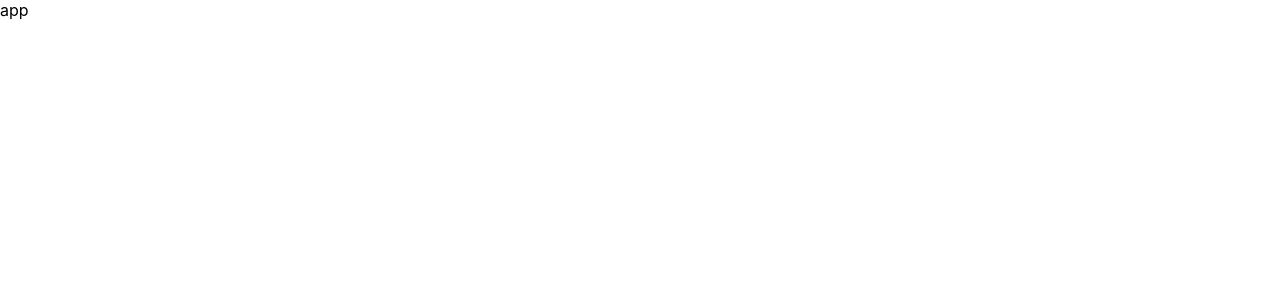
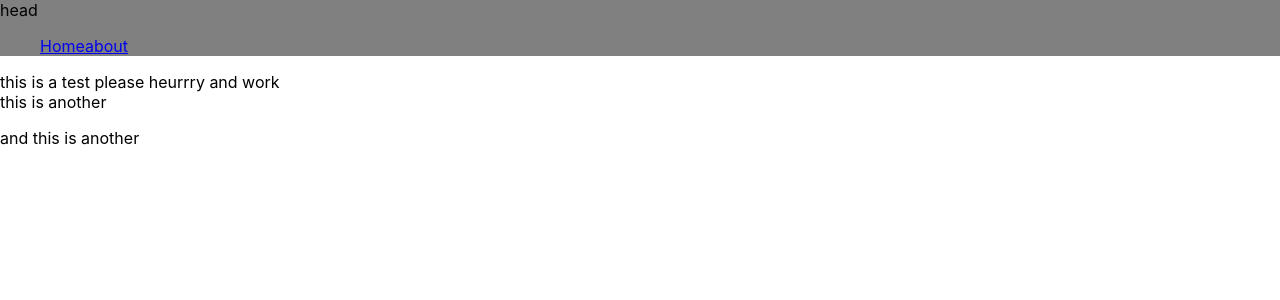
Before and after one commit to ZephaniahWillard2/My--Portfolio, a React (Create React App) app in the folder willard-port/: page / in a window 1280 px wide. Shown: the top 300 px of the page. Built offline with nearby package versions, Linux system fonts and the light colour scheme.

Commit message:
starting the basic structure

```diff
--- a/willard-port/src/App.js
+++ b/willard-port/src/App.js
@@ -1,9 +1,20 @@
-
+import React from "react";
+import {BrowserRouter as Router, Route, Routes} from 'react-router-dom';
+import HomePage from "./Components/HomeFolder/HomePage";
+import About from "./Components/AboutFolder/About";
+import Header from "./Components/HeadFolder/Header";
 
 function App() {
   return (
-    <div className="App">app
+    <div className="App">
 
+      <Router>
+      <Header/>
+        <Routes>
+          <Route exact path="/" element={<HomePage/>}/>
+          <Route path="/about" element={<About/>}/>
+        </Routes>
+      </Router>
     </div>
   );
 }
--- /dev/null
+++ b/willard-port/src/Components/AboutFolder/About.js
@@ -0,0 +1,14 @@
+import React from "react";
+import {Link} from 'react-router-dom';
+import './AboutStyles.css'
+
+
+const About = () => {
+    return(
+        <div className="aboutContainer">
+           About
+        </div>
+    )
+};
+
+export default About;
--- /dev/null
+++ b/willard-port/src/Components/AboutFolder/AboutStyles.css
@@ -0,0 +1,5 @@
+.aboutContainer{
+    height: 900px;
+    background-color: blueviolet;
+    font-size: 50px;
+}
--- /dev/null
+++ b/willard-port/src/Components/HeadFolder/HeadStyles.css
@@ -0,0 +1,3 @@
+.headContainer{
+    background-color: grey;
+}
--- /dev/null
+++ b/willard-port/src/Components/HeadFolder/Header.js
@@ -0,0 +1,13 @@
+import React from 'react';
+import Nav from '../NavFolder/Nav';
+import './HeadStyles.css';
+
+const Header = () =>{
+    return(
+        <div className='headContainer'>head
+            <Nav/>
+        </div>
+    )
+};
+
+export default Header;
--- /dev/null
+++ b/willard-port/src/Components/HeroFolder/Hero.js
@@ -0,0 +1,15 @@
+import React from "react";
+
+const Hero = () =>{
+    return(
+        <div>
+            this is a test please heurrry and work
+            <div>
+                this is another
+                <p>and this is another</p>
+            </div>
+        </div>
+    )
+}
+
+export default Hero;
--- /dev/null
+++ b/willard-port/src/Components/HomeFolder/HomePage.js
@@ -0,0 +1,13 @@
+import React from "react";
+import Hero from "../HeroFolder/Hero";
+
+const HomePage = () =>{
+    return(
+        <div>
+            <Hero/>
+        </div>
+
+    )
+};
+
+export default HomePage;
--- /dev/null
+++ b/willard-port/src/Components/NavFolder/Nav.js
@@ -0,0 +1,17 @@
+import React from "react";
+import {Link} from 'react-router-dom';
+
+const Nav = () => {
+    return(
+        <nav>
+            <ul>
+                <Link to="/">Home</Link>
+                <Link to="/about">about</Link>
+
+            </ul>
+
+        </nav>
+    )
+};
+
+export default Nav;
```
Also changed, not shown: willard-port/src/Components/FootFolder/Footer.js (added), willard-port/src/Components/Header.js (deleted), willard-port/src/Components/Hero.js (deleted), willard-port/src/Components/Nav.js (deleted).
